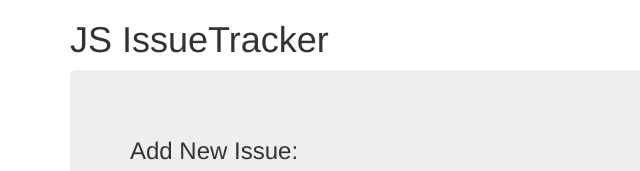
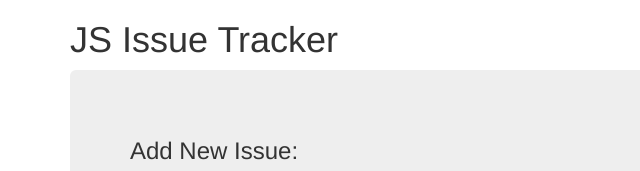
Before and after one commit to temporarilyorganization/temp-repository, a website: page src/index.html in a window 1280 px wide. Shown: the top 171 px of the page, 0-640 px from the left. Drawn offline with nearby package versions, Linux system fonts and the light colour scheme.

Commit message:
feat: change header

```diff
--- a/src/index.html
+++ b/src/index.html
@@ -10,7 +10,7 @@
   </head>
   <body onload="fetchIssues()">
     <div class="container">
-      <h1>JS IssueTracker</h1>
+      <h1>JS Issue Tracker</h1>
       <div class="jumbotron">
         <h3>Add New Issue:</h3>
         <form id="issueInputForm">
```
